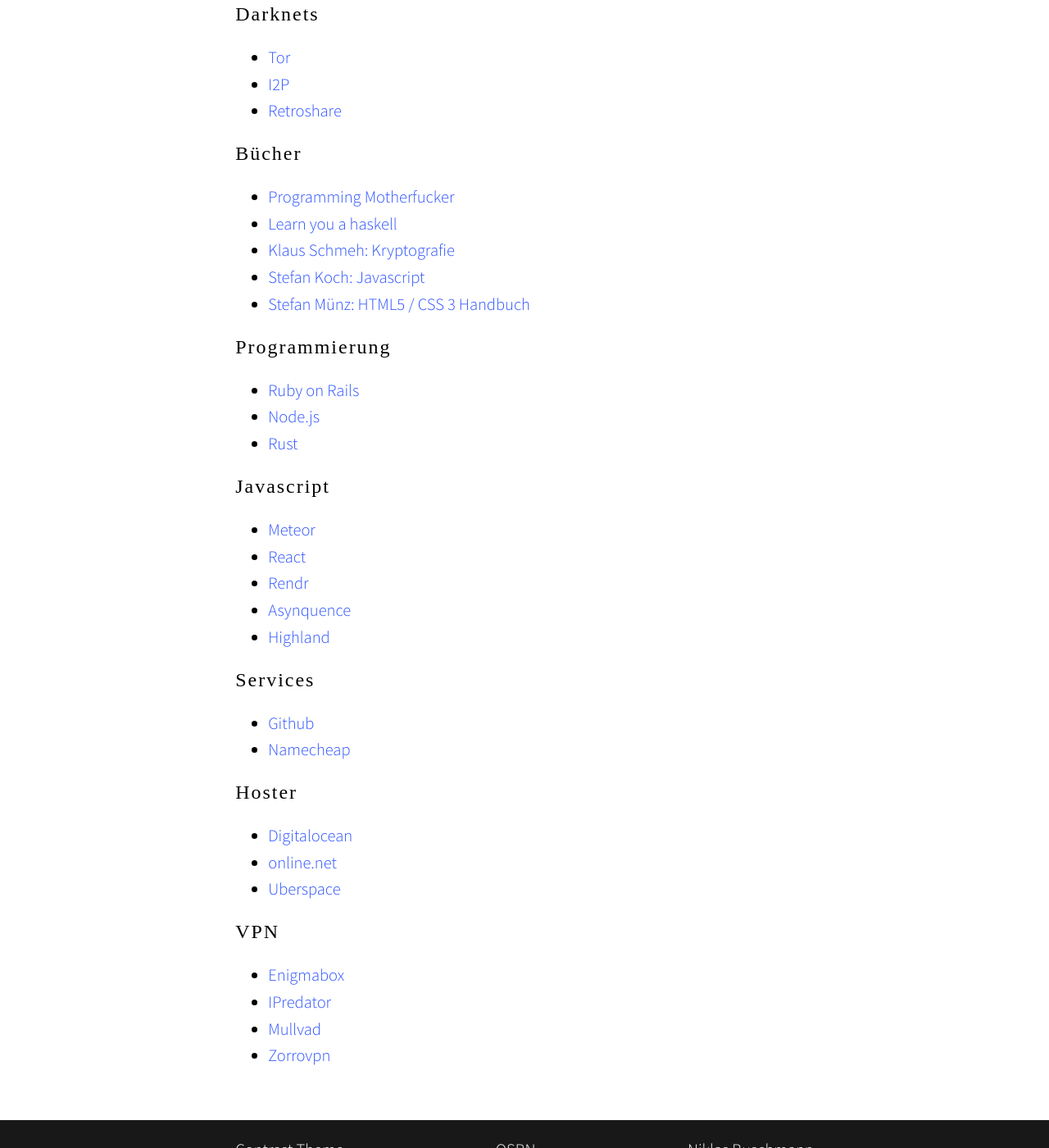
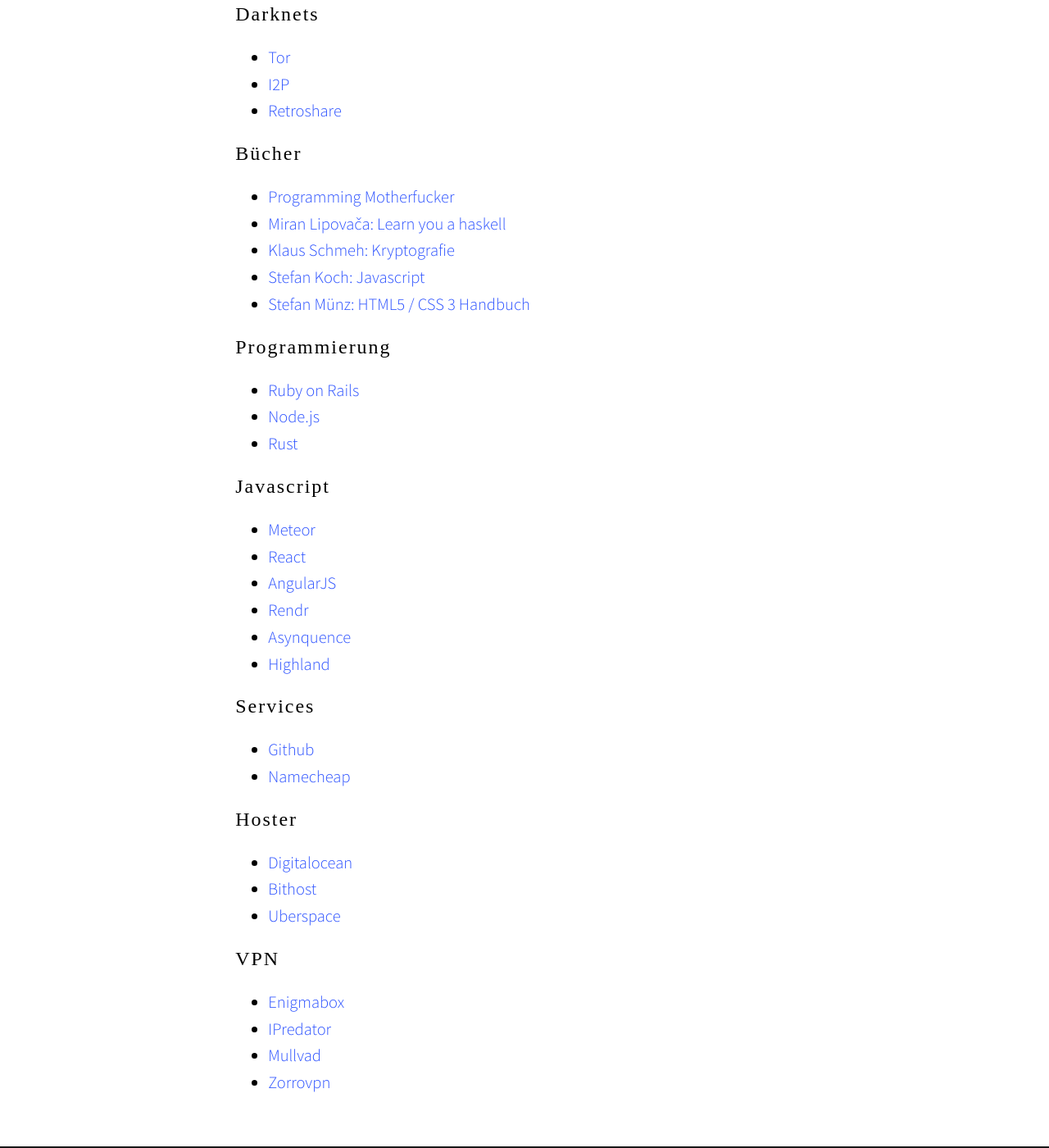
Before and after one commit to wilkistarotieno/wilkistarotieno.github.io, a Jekyll site: the page built from links.md, in a window 1280 px wide and 1400 px high, scrolled down 2094 px. Shown: the whole window at 82% size. Built offline with Jekyll 4.4.1, drawn with Linux system fonts in a browser that asks for light colours; some web fonts are replaced; Markdown is read by kramdown in place of the engine named in the settings; a script that is not in the unit is left out.

Commit message:
Update links.md

```diff
--- a/links.md
+++ b/links.md
@@ -36,7 +36,7 @@
 ### Themes
 
 *   [jekyllthemes.org](http://jekyllthemes.org/)
-*   [contrast](https://github.com/niklasbuschmann/contrast)
+*   [Contrast](https://github.com/niklasbuschmann/contrast)
 *   [Hikari](https://github.com/m3xm/hikari-for-Jekyll)
 *   [Type-theme](https://github.com/rohanchandra/type-theme)
 *   [Pixyll](https://github.com/johnotander/pixyll)
@@ -76,7 +76,7 @@
 ### Bücher
 
 *   [Programming Motherfucker](http://programming-motherfucker.com/become.html)
-*   [Learn you a haskell](http://learnyouahaskell.com/)
+*   [Miran Lipovača: Learn you a haskell](http://learnyouahaskell.com/)
 *   [Klaus Schmeh: Kryptografie](http://www.dpunkt.de/buecher/3316/kryptografie.html)
 *   [Stefan Koch: Javascript](http://www.dpunkt.de/javascript/buch/index.html)
 *   [Stefan Münz: HTML5 / CSS 3 Handbuch](http://webkompetenz.wikidot.com/docs:html-handbuch)
@@ -91,6 +91,7 @@
 
 *   [Meteor](https://www.meteor.com/)
 *   [React](http://facebook.github.io/react/)
+*   [AngularJS](https://angularjs.org/)
 *   [Rendr](http://rendrjs.github.io/)
 *   [Asynquence](https://github.com/getify/asynquence)
 *   [Highland](https://github.com/caolan/highland)
@@ -103,7 +104,7 @@
 ### Hoster
 
 *   [Digitalocean](https://www.digitalocean.com/)
-*   [online.net](http://www.online.net/)
+*   [Bithost](https://bithost.io/)
 *   [Uberspace](https://uberspace.de/)
 
 ### VPN
```
